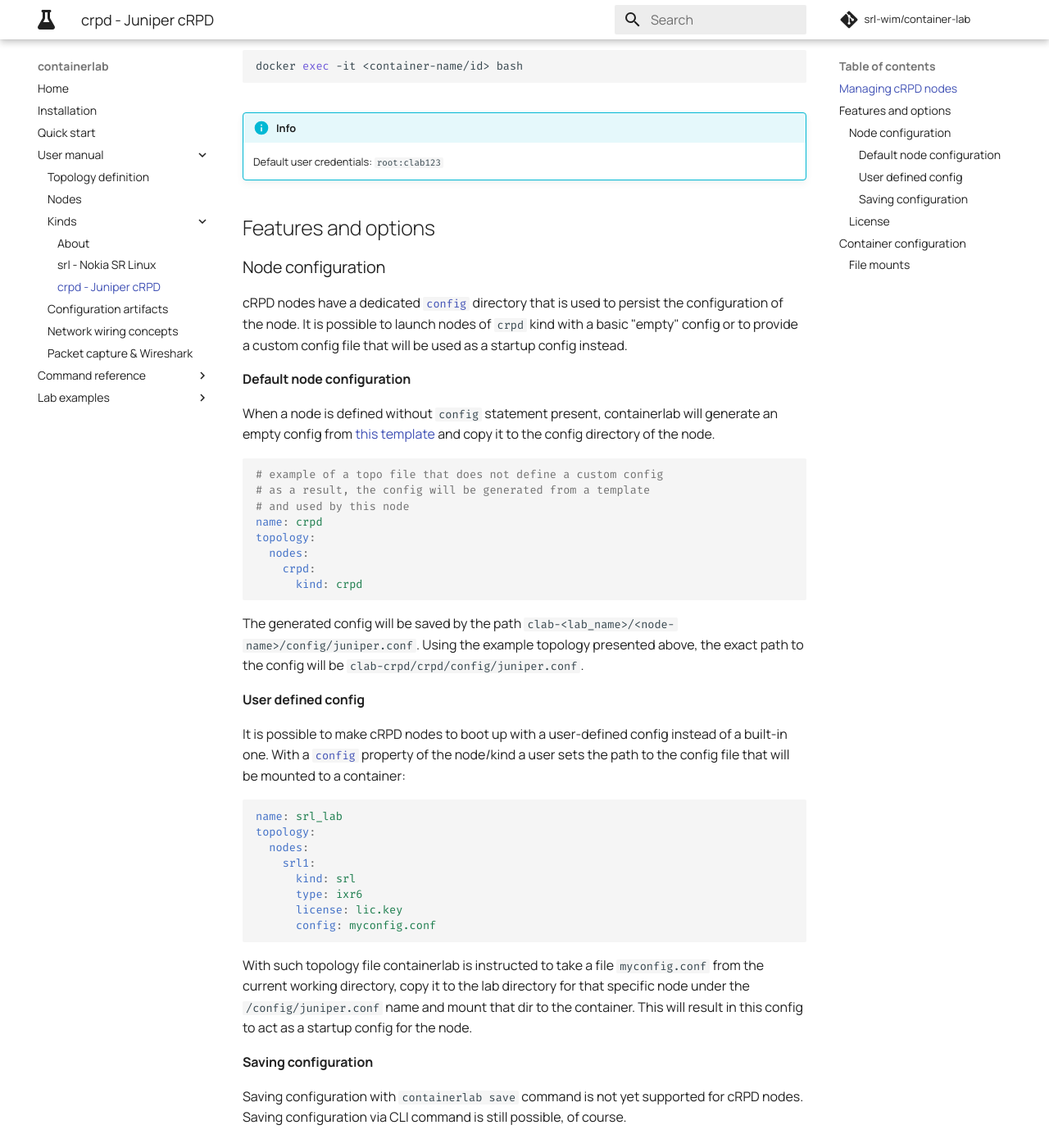
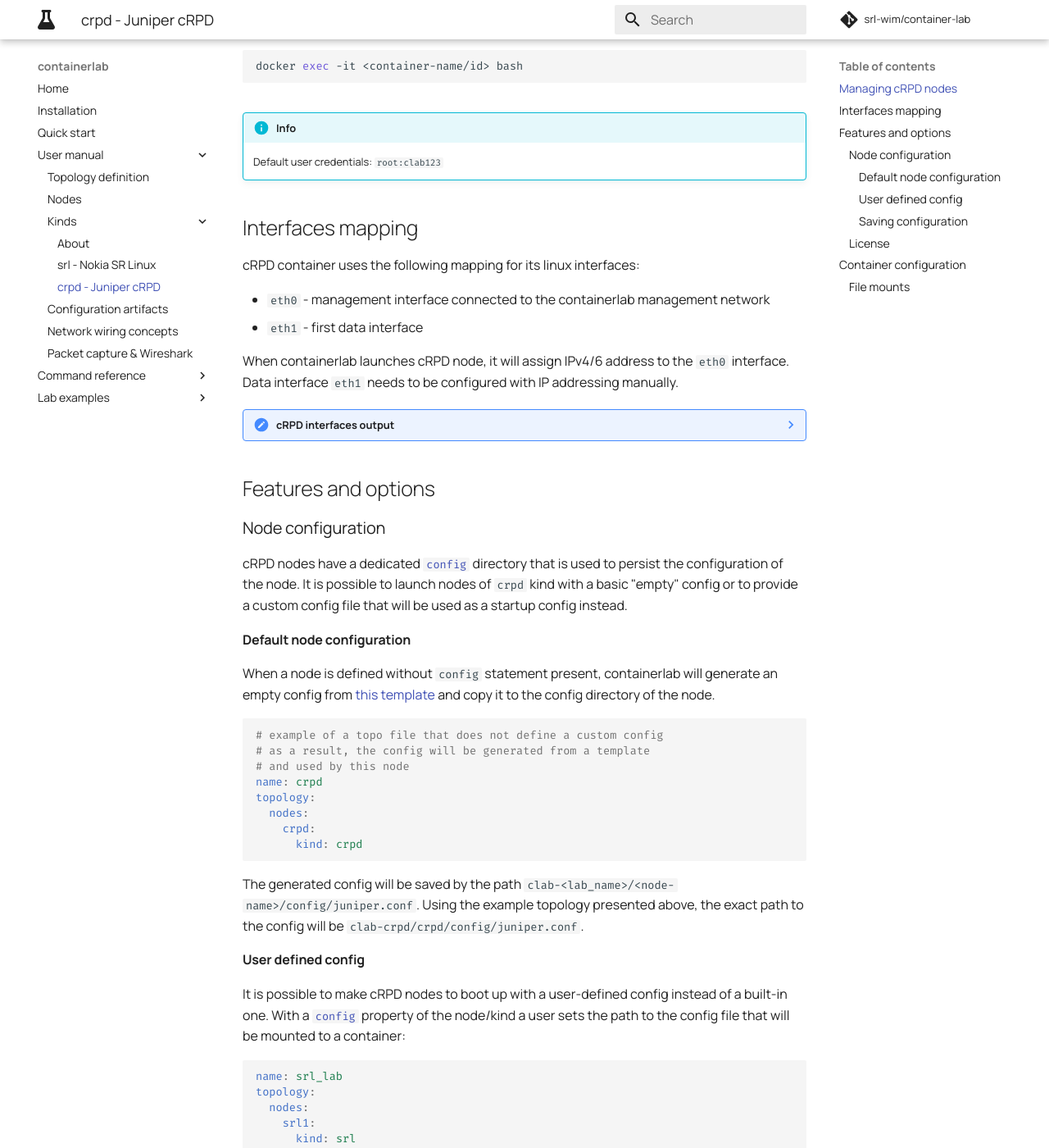
Before and after one commit to srl-labs/containerlab, an MkDocs documentation site: the page built from docs/manual/kinds/crpd.md, in a window 1280 px wide and 1400 px high, scrolled down 468 px. Shown: the whole window at 82% size. Built offline with MkDocs 1.6.1 and Material for MkDocs 9.7.7, drawn with Linux system fonts in a browser that asks for light colours; comment, search, counter and statistics services are not loaded; some of the changed text lies outside the part shown.

Commit message:
added docs for interfaces mapping of crpd

````diff
--- a/docs/manual/kinds/crpd.md
+++ b/docs/manual/kinds/crpd.md
@@ -25,6 +25,71 @@ Juniper cRPD node launched with containerlab can be managed via the following in
 
 !!!info
     Default user credentials: `root:clab123`
+
+## Interfaces mapping
+cRPD container uses the following mapping for its linux interfaces:
+
+* `eth0` - management interface connected to the containerlab management network
+* `eth1` - first data interface
+
+When containerlab launches cRPD node, it will assign IPv4/6 address to the `eth0` interface. Data interface `eth1` needs to be configured with IP addressing manually.
+
+???note "cRPD interfaces output"
+    This output demonstrates the IP addressing of the linux interfaces of cRPD node.
+    ```
+    ❯ docker exec -it clab-crpd-crpd bash
+
+    ===>
+            Containerized Routing Protocols Daemon (CRPD)
+    Copyright (C) 2020, Juniper Networks, Inc. All rights reserved.
+                                                                        <===
+
+    root@crpd:/# ip a
+    1: lo: <LOOPBACK,UP,LOWER_UP> mtu 65536 qdisc noqueue state UNKNOWN group default qlen 1000
+        link/loopback 00:00:00:00:00:00 brd 00:00:00:00:00:00
+        inet 127.0.0.1/8 scope host lo
+        valid_lft forever preferred_lft forever
+        inet6 ::1/128 scope host
+        valid_lft forever preferred_lft forever
+
+    <SNIP>
+
+    5767: eth0@if5768: <BROADCAST,MULTICAST,UP,LOWER_UP> mtu 1450 qdisc noqueue state UP group default
+        link/ether 02:42:ac:14:14:03 brd ff:ff:ff:ff:ff:ff link-netnsid 0
+        inet 172.20.20.3/24 brd 172.20.20.255 scope global eth0
+        valid_lft forever preferred_lft forever
+        inet6 2001:172:20:20::3/80 scope global nodad
+        valid_lft forever preferred_lft forever
+        inet6 fe80::42:acff:fe14:1403/64 scope link
+        valid_lft forever preferred_lft forever
+    5770: eth1@if5769: <BROADCAST,MULTICAST,UP,LOWER_UP> mtu 1500 qdisc noqueue state UP group default
+        link/ether b6:d3:63:f1:cb:7b brd ff:ff:ff:ff:ff:ff link-netnsid 1
+        inet6 fe80::b4d3:63ff:fef1:cb7b/64 scope link
+        valid_lft forever preferred_lft forever
+    ```
+    This output shows how the linux interfaces are mapped into the cRPD OS.
+    ```
+    root@crpd> show interfaces routing
+    Interface        State Addresses
+    lsi              Up
+    tunl0            Up    ISO   enabled
+    sit0             Up    ISO   enabled
+                        INET6 ::172.20.20.3
+                        INET6 ::127.0.0.1
+    lo.0             Up    ISO   enabled
+                        INET6 fe80::1
+    ip6tnl0          Up    ISO   enabled
+                        INET6 fe80::42a:e9ff:fede:a0e3
+    gretap0          Down  ISO   enabled
+    gre0             Up    ISO   enabled
+    eth1             Up    ISO   enabled
+                        INET6 fe80::b4d3:63ff:fef1:cb7b
+    eth0             Up    ISO   enabled
+                        INET  172.20.20.3
+                        INET6 2001:172:20:20::3
+                        INET6 fe80::42:acff:fe14:1403
+    ```
+    As you see, the management interface `eth0` inherits the IP address that docker assigned to cRPD container.
 
 ## Features and options
 ### Node configuration
````
